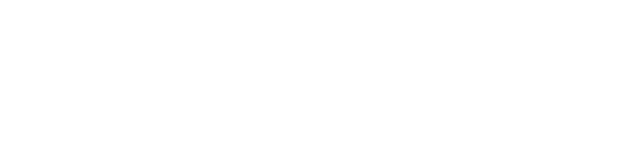
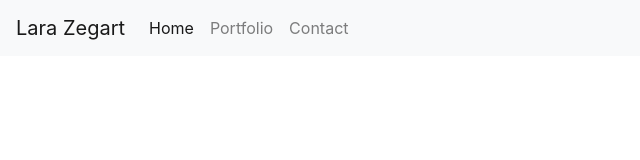
Before and after one commit to lzegart/Responsive-Portfolio, a plain HTML site: page index.html in a window 1280 px wide. Shown: the whole page, without its empty margins (0-640 px from the left). Drawn offline with nearby package versions, Linux system fonts and the light colour scheme.

Commit message:
added nav bar on home page

```diff
--- a/index.html
+++ b/index.html
@@ -3,11 +3,40 @@
 <head>
     <meta charset="UTF-8">
     <meta name="viewport" content="width=device-width, initial-scale=1.0">
-    <title>Portfolio Homepage</title>
+    <title>Contact Page</title>
     <link rel="stylesheet" href="https://stackpath.bootstrapcdn.com/bootstrap/4.5.2/css/bootstrap.min.css" integrity="sha384-JcKb8q3iqJ61gNV9KGb8thSsNjpSL0n8PARn9HuZOnIxN0hoP+VmmDGMN5t9UJ0Z" crossorigin="anonymous">
+    <link rel="stylessheet" href="styles.css">
 </head>
 
 <body>
+    <container>
+        <row>
+            <nav class="navbar navbar-expand-lg navbar-light bg-light">
+                <a class="navbar-brand" href="#">Lara Zegart</a>
+                <button class="navbar-toggler" type="button" data-toggle="collapse" data-target="#navbarNav" aria-controls="navbarNav" aria-expanded="false" aria-label="Toggle navigation">
+                  <span class="navbar-toggler-icon"></span>
+                </button>
+                <div class="collapse navbar-collapse" id="navbarNav">
+                  <ul class="navbar-nav">
+                    <li class="nav-item active">
+                      <a class="nav-link" href="#">Home <span class="sr-only">(current)</span></a>
+                    </li>
+                    <li class="nav-item">
+                      <a class="nav-link" href="#">Portfolio</a>
+                    </li>
+                    <li class="nav-item">
+                      <a class="nav-link" href="#">Contact</a>
+                    </li>
+                  </ul>
+                </div>
+              </nav>
+        </row>
+
+        <row>
+
+        </row>
+
+    </container>
 
 </body>
 </html>
--- /dev/null
+++ b/styles.css
@@ -0,0 +1,4 @@
+    <!-- nav bar styles -->
+.navbarnavbar-lightnavbar-1white [
+    background-color = purple
+]
```
